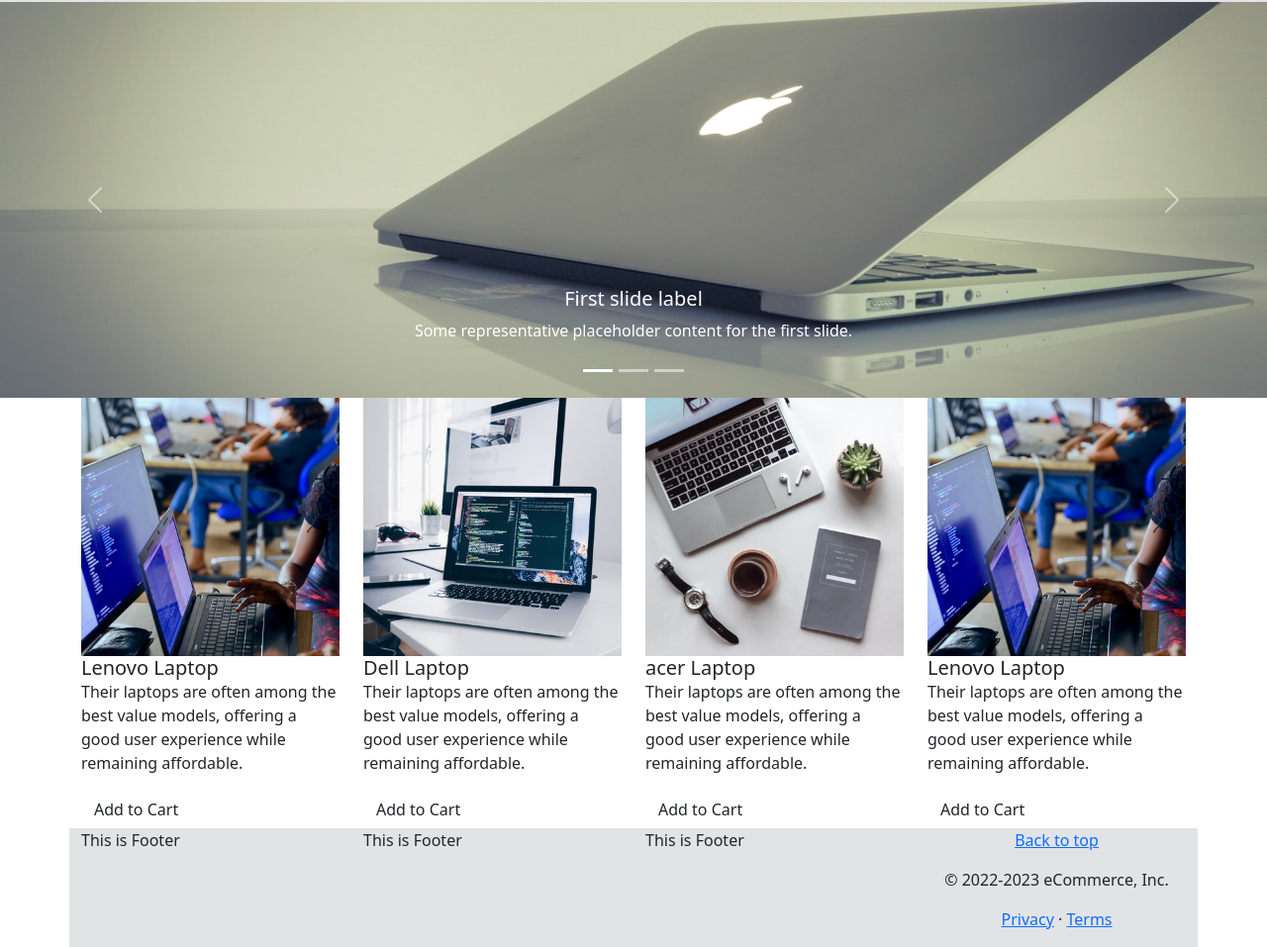
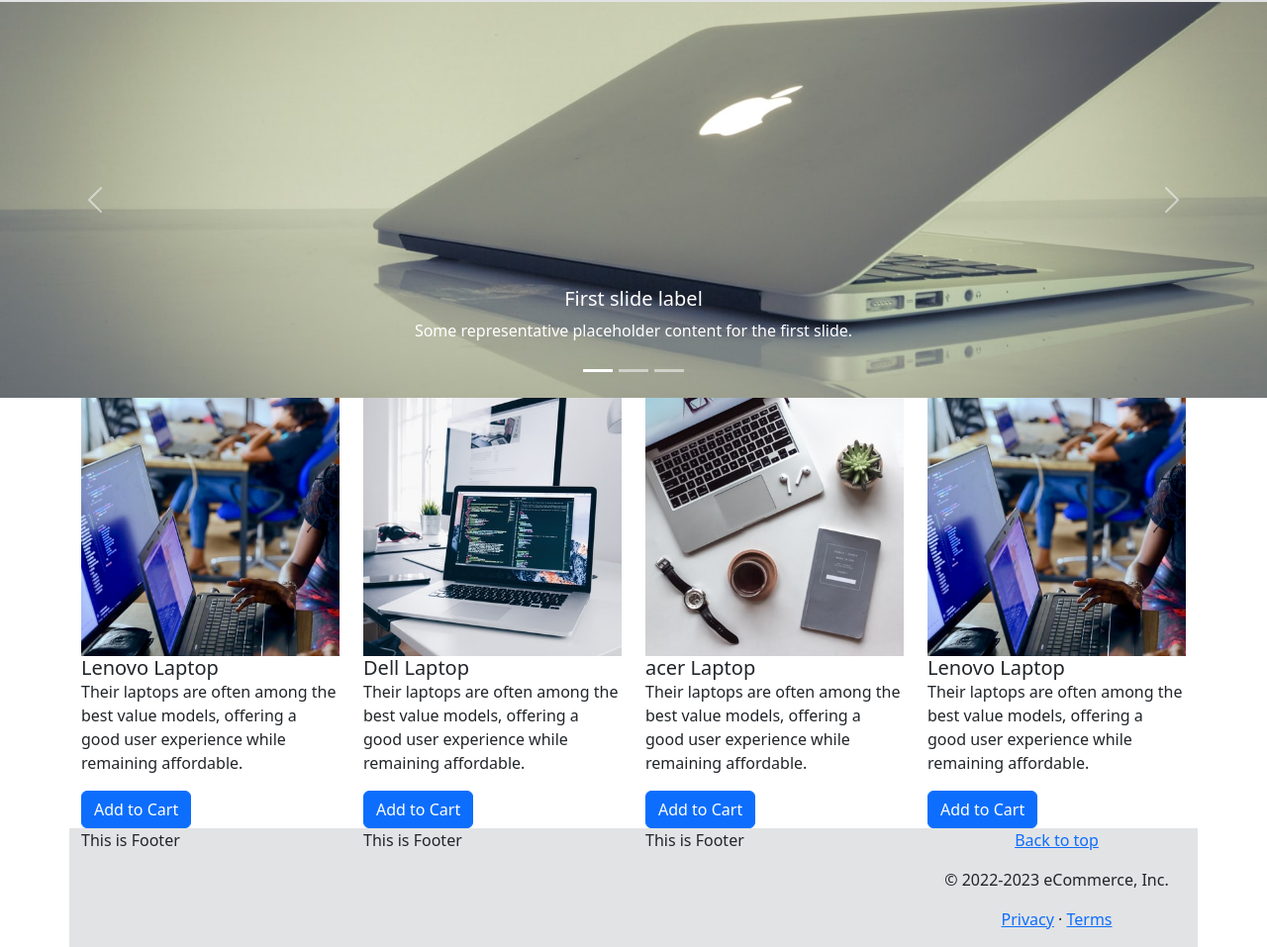
Before and after one commit to usmand4/Development, a plain HTML site: page index.html in a window 1280 px wide. Shown: the part 54-1011 px from the top of the page at 99% size. Drawn offline with nearby package versions, Linux system fonts and the light colour scheme.

Commit message:
add image

```diff
--- a/index.html
+++ b/index.html
@@ -105,7 +105,7 @@
         <h5 class="card-title">Lenovo Laptop</h5>
         <p class="card-text">Their laptops are often among the best value models, offering a good user experience while
           remaining affordable.</p>
-        <a href="#" class="btn">Add to Cart</a>
+        <a href="#" class="btn btn-primary">Add to Cart</a>
       </div>
     </div>
     <div class="col">
@@ -114,7 +114,7 @@
         <h5 class="card-title">Dell Laptop</h5>
         <p class="card-text">Their laptops are often among the best value models, offering a good user experience while
           remaining affordable.</p>
-        <a href="#" class="btn">Add to Cart</a>
+        <a href="#" class="btn btn-primary">Add to Cart</a>
       </div>
     </div>
     <div class="col">
@@ -123,7 +123,7 @@
         <h5 class="card-title">acer Laptop</h5>
         <p class="card-text">Their laptops are often among the best value models, offering a good user experience while
           remaining affordable.</p>
-        <a href="#" class="btn">Add to Cart</a>
+        <a href="#" class="btn btn-primary">Add to Cart</a>
       </div>
     </div>
     <div class="col">
@@ -132,7 +132,7 @@
         <h5 class="card-title">Lenovo Laptop</h5>
         <p class="card-text">Their laptops are often among the best value models, offering a good user experience while
           remaining affordable.</p>
-        <a href="#" class="btn">Add to Cart</a>
+        <a href="#" class="btn btn-primary">Add to Cart</a>
       </div>
     </div>
   </div>
```
Also changed, not shown: ebay.svg (added).
